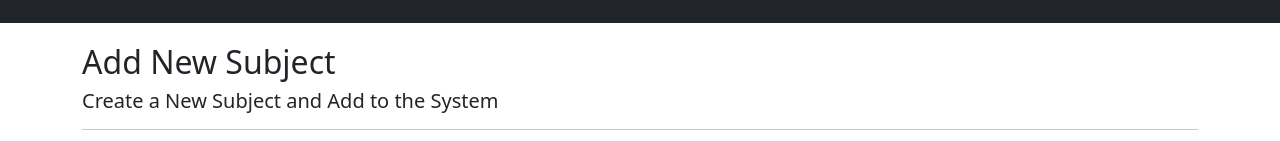
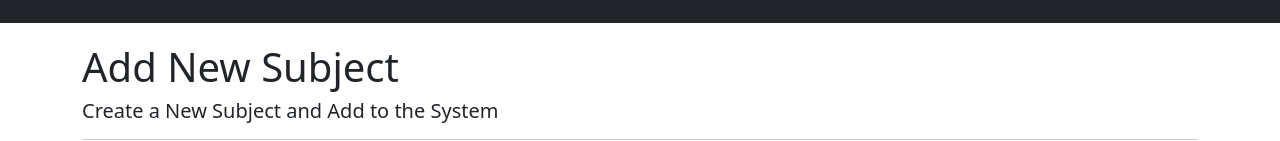
Before and after one commit to minosh00/ITP-Project, a React (Create React App) app in the folder frontend/: page /add in a window 1280 px wide. Shown: the part 570-711 px from the top of the page. Built offline with nearby package versions, Linux system fonts and the light colour scheme.

Commit message:
createSub h2->h1

```diff
--- a/frontend/src/components/CreateSub.js
+++ b/frontend/src/components/CreateSub.js
@@ -70,7 +70,7 @@ export default class CreateSub extends Component {
 
             <div className='container'>
                 <div>
-                    <h2>Add New Subject</h2>
+                    <h1>Add New Subject</h1>
                     <h5>Create a New Subject and Add to the System</h5>
                     <hr/>
                 </div>
```
